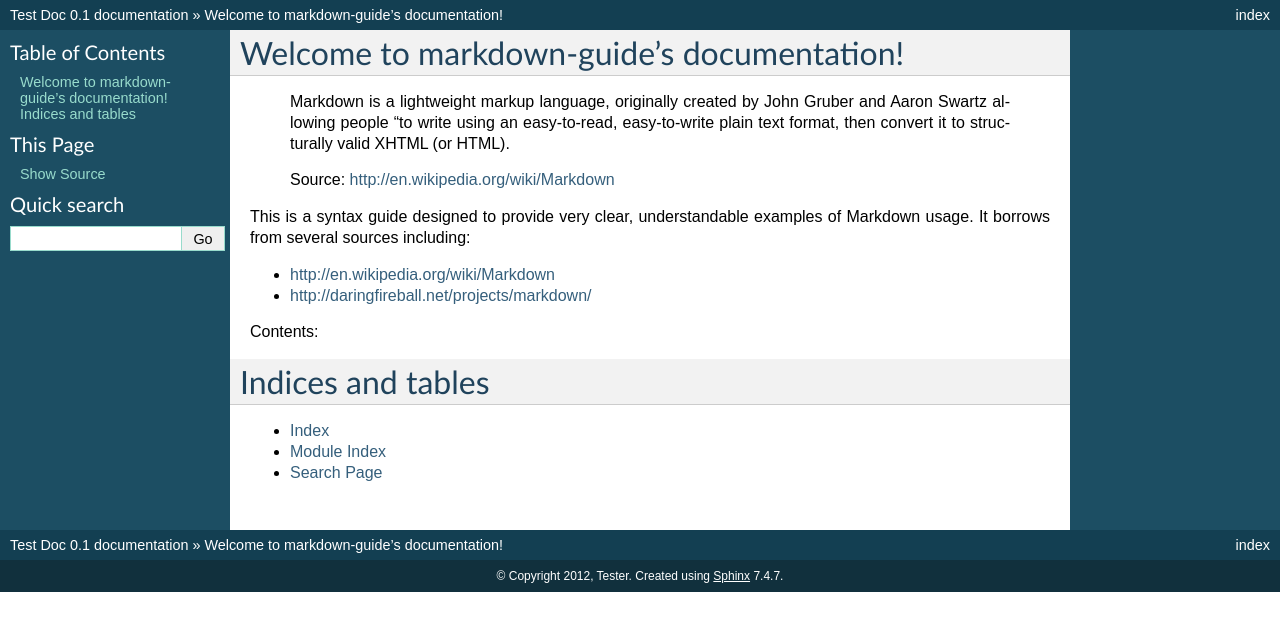
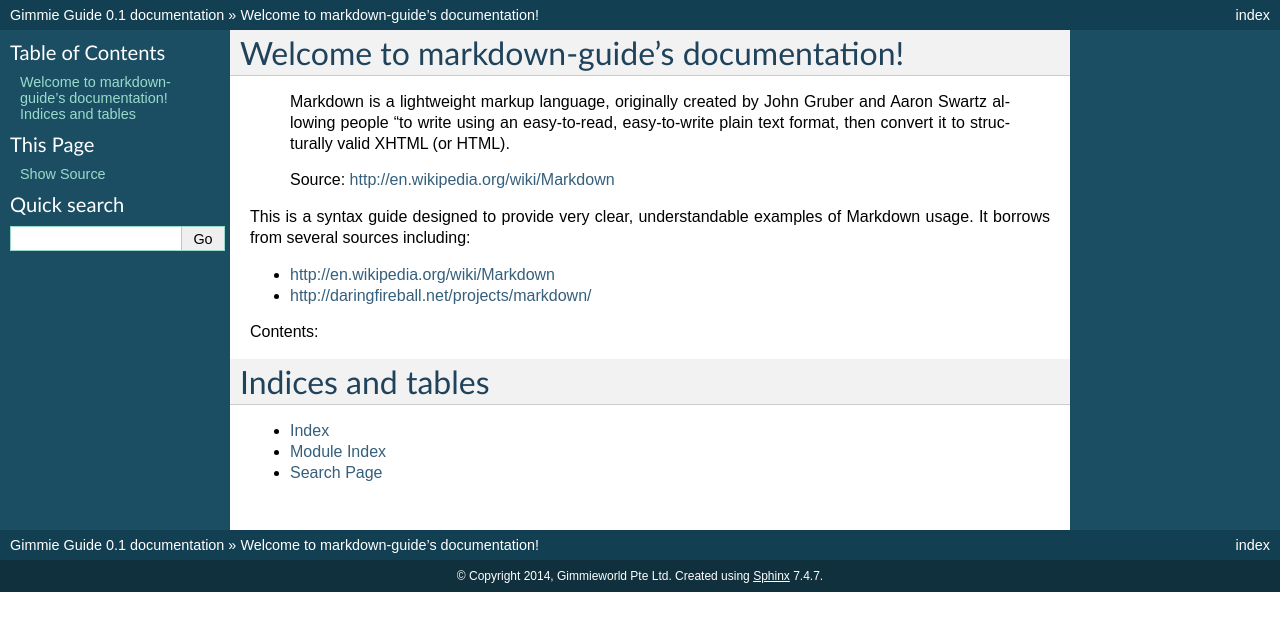
Before and after one commit to gimmie/GimmieDocs, a Sphinx documentation site: the page built from docs/index.rst, in a window 1280 px wide. Shown: the top 631 px of the page. Built offline with Sphinx 7.4.7, drawn with Linux system fonts in a browser that asks for light colours; pages that are not in the unit, such as notebooks, are missing from menus.

Commit message:
adjust docs conf

```diff
--- a/docs/conf.py
+++ b/docs/conf.py
@@ -1,6 +1,6 @@
 # -*- coding: utf-8 -*-
 #
-# markdown-guide documentation build configuration file, created by
+# gimmie-guide documentation build configuration file, created by
 # sphinx-quickstart on Wed Aug 15 10:20:33 2012.
 #
 # This file is execfile()d with the current directory set to its containing dir.
@@ -40,8 +40,8 @@ source_suffix = '.rst'
 master_doc = 'index'
 
 # General information about the project.
-project = u'Test Doc'
-copyright = u'2012, Tester'
+project = u'Gimmie Guide'
+copyright = u'2014, Gimmieworld Pte Ltd'
 
 # The version info for the project you're documenting, acts as replacement for
 # |version| and |release|, also used in various other places throughout the
@@ -164,7 +164,7 @@ html_static_path = ['_static']
 #html_file_suffix = None
 
 # Output file base name for HTML help builder.
-htmlhelp_basename = 'markdown-guidedoc'
+htmlhelp_basename = 'gimmie-guidedoc'
 
 
 # -- Options for LaTeX output --------------------------------------------------
@@ -183,8 +183,8 @@ latex_elements = {
 # Grouping the document tree into LaTeX files. List of tuples
 # (source start file, target name, title, author, documentclass [howto/manual]).
 latex_documents = [
-  ('index', 'markdown-guide.tex', u'markdown-guide Documentation',
-   u'Daniel Greenfeld', 'manual'),
+  ('index', 'gimmie-guide.tex', u'Gimmie Guide',
+   u'Gimmieworld', 'manual'),
 ]
 
 # The name of an image file (relative to this directory) to place at the top of
@@ -213,8 +213,8 @@ latex_documents = [
 # One entry per manual page. List of tuples
 # (source start file, name, description, authors, manual section).
 man_pages = [
-    ('index', 'markdown-guide', u'markdown-guide Documentation',
-     [u'Daniel Greenfeld'], 1)
+    ('index', 'gimmie-guide', u'Gimmie Guide',
+     [u'Gimmieworld'], 1)
 ]
 
 # If true, show URL addresses after external links.
@@ -227,8 +227,8 @@ man_pages = [
 # (source start file, target name, title, author,
 #  dir menu entry, description, category)
 texinfo_documents = [
-  ('index', 'markdown-guide', u'markdown-guide Documentation',
-   u'Daniel Greenfeld', 'markdown-guide', 'One line description of project.',
+  ('index', 'gimmie-guide', u'Gimmie Guide',
+   u'Gimmieworld', 'gimmie-guide', 'Gimmie Documentation Guide.',
    'Miscellaneous'),
 ]
 
```
Also changed, not shown: 1 other file.
